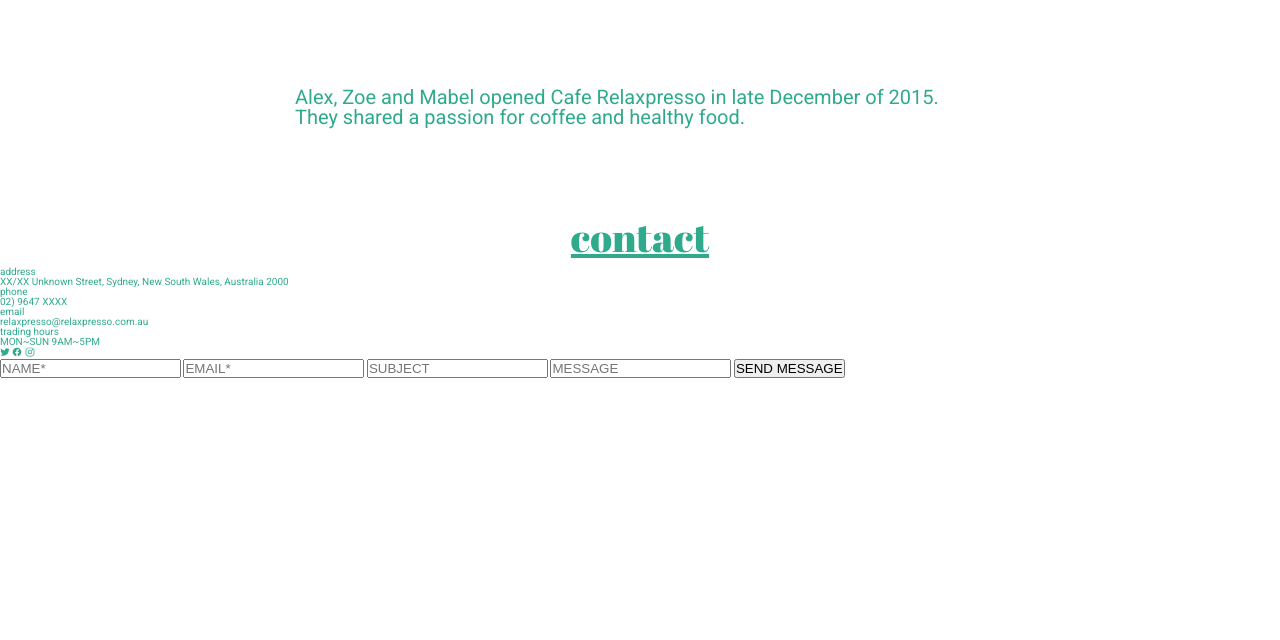
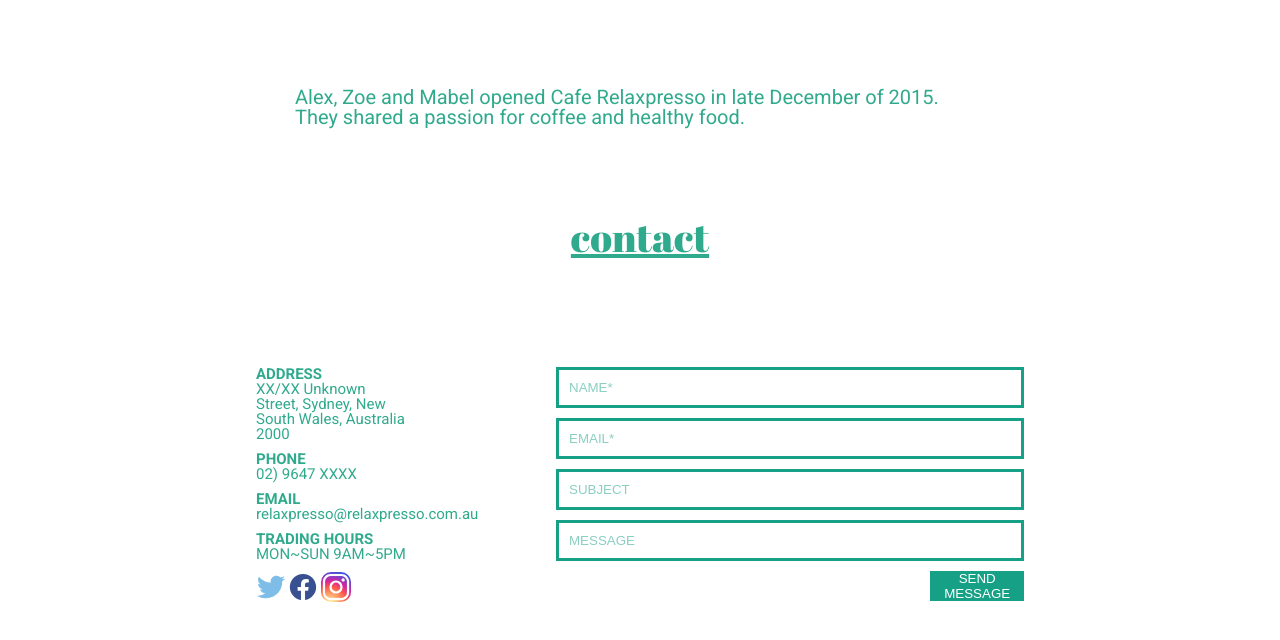
Before and after one commit to David-Chae/relaxpresso, a plain HTML site: page index.html in a window 1280 px wide. Shown: the part 3104-3744 px from the top of the page. Before the commit the page ends 3482 px from the top, so only its background shows below. Drawn offline with nearby package versions, Linux system fonts and the light colour scheme.

Commit message:
Style contact elements in index.html
Style all the elements in contact section of the index html which includes:
grid, contact details in <p> tags, ion-icons for Twitter, Facebook and Instagram, inputs and button in contact form.

```diff
--- a/css/style.css
+++ b/css/style.css
@@ -290,3 +290,85 @@
       transform: scale(0);
     }
 }
+
+/***************************************************************/
+/* Contact Us Section */
+/***************************************************************/
+
+.grid--2-cols-contact{
+    display: grid;
+    grid-template-columns: 1fr 5fr;
+    margin: 10rem 20%;
+    width: auto;
+    column-gap: 15rem;
+}
+
+.contact-details{
+    width: 15rem;
+}
+
+.contact-details div{
+    margin-bottom: 1rem;
+}
+
+.contact-details div:last-child{
+    margin-bottom: none;
+}
+
+.contact-details div p{
+    font-size: 1.5rem;
+}
+
+.paragraph-subheading{
+    font-weight: bold;
+    text-transform: uppercase;
+}
+
+.sns-icon{
+    width: 3rem;
+    height: 3rem;
+}
+
+#twitter{
+    color: #7DBDE8;
+}
+
+#facebook{
+    color: #385090;
+}
+
+#instagram{
+    color: #fff;
+    background: radial-gradient(circle at 30% 107%, #fdf497 0%, #fdf497 5%, #fd5949 45%,#d6249f 60%,#285AEB 90%);
+    /* Got the radial-gradient property from https://codepen.io/thomasrye/pen/VaRoYv */
+    border-radius: 1rem;
+}
+
+.cta-form{
+    display: flex;
+    flex-direction: column;
+
+}
+
+.cta-form input{
+    border: none;
+    border: 0.3rem solid #16A085;
+    background-color: #fff;
+    width: 100%;
+    margin-bottom: 1rem;
+    padding: 1rem;
+    color: #16A08580;
+}
+
+.cta-form input::placeholder{
+    color: #16A08580;
+}
+
+.cta-form button{
+    width: 20%;
+    height: 3rem;
+    background-color: #16A085;
+    border: none;
+    color: #fff;
+    margin-left: 80%;
+}
```
